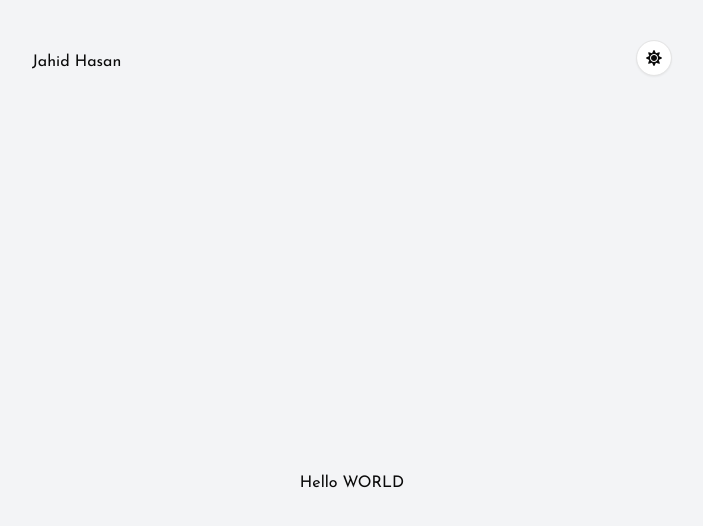
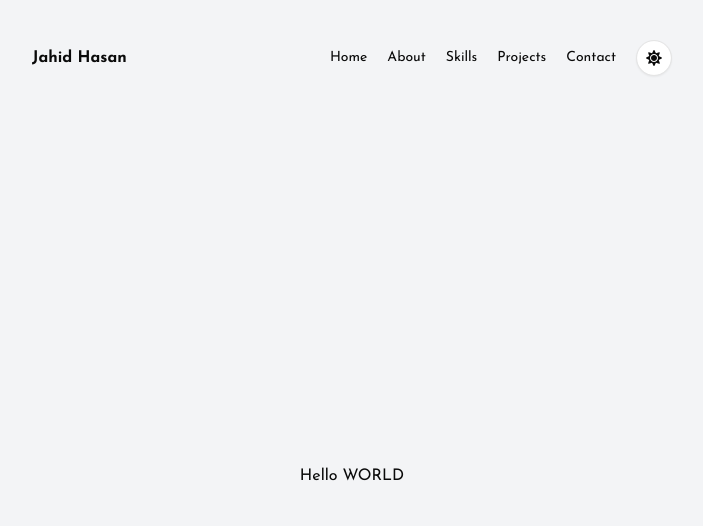
Before and after one commit to jahidhasan-webdev01/portfolio-2.0, a Next.js app: page / in a window 1280 px wide. Shown: the top 526 px of the page, without its empty margins (288-991 px from the left). Built offline with nearby package versions, Linux system fonts and the light colour scheme.

Commit message:
design navigation bar and custome not found page

```diff
--- a/src/app/layout.js
+++ b/src/app/layout.js
@@ -19,18 +19,18 @@ export default function RootLayout({ children }) {
       suppressHydrationWarning
       className={`${josefin_font.className} h-full antialiased`}
     >
-      <body className="min-h-full flex flex-col">
+      <body
+      suppressHydrationWarning
+      className="bg-gray-100 dark:bg-linear-to-br dark:from-[#0B1120] dark:via-[#163B5E] dark:to-[#18163B]">
         <ThemeProvider
           attribute="class"
           defaultTheme="system"
           enableSystem
           disableTransitionOnChange
         >
-          <div className="bg-gray-100 dark:bg-linear-to-br dark:from-[#0B1120] dark:via-[#163B5E] dark:to-[#18163B]">
-            <div className="w-1/2 mx-auto">
-              <Navbar />
-              {children}
-            </div>
+          <div className="w-full md:w-2/3 lg:w-1/2 mx-auto px-5 md:px-0">
+            <Navbar />
+            {children}
           </div>
         </ThemeProvider>
       </body>
--- /dev/null
+++ b/src/app/not-found.jsx
@@ -0,0 +1,20 @@
+import { Button } from "@/components/ui/button";
+import Link from "next/link";
+import { IoIosArrowBack } from "react-icons/io";
+
+const NotFound = () => {
+    return (
+        <div className="min-h-screen flex flex-col justify-center items-center">
+            <h1 className="text-xl">404</h1>
+            <h1>This is an invalid route!</h1>
+
+            <Link href={"/"}>
+                <Button variant="outline" className="mt-5 cursor-pointer">
+                    <IoIosArrowBack /> back to home
+                </Button>
+            </Link>
+        </div>
+    );
+};
+
+export default NotFound;
--- /dev/null
+++ b/src/components/Logo.jsx
@@ -0,0 +1,13 @@
+import Link from "next/link";
+
+const Logo = () => {
+    return (
+        <>
+            <Link href={"/"}>
+                Jahid Hasan
+            </Link>
+        </>
+    );
+};
+
+export default Logo;
--- /dev/null
+++ b/src/components/NavLink.jsx
@@ -0,0 +1,14 @@
+import Link from "next/link";
+
+const NavLink = ({ nav }) => {
+    const { path, name } = nav;
+    return (
+        <>
+            <Link href={path} className="hover:border-b border-black dark:border-white text-sm">
+                {name}
+            </Link>
+        </>
+    );
+};
+
+export default NavLink;
--- a/src/components/shared/Navbar.jsx
+++ b/src/components/shared/Navbar.jsx
@@ -1,10 +1,41 @@
+import NavLink from "../NavLink";
 import ThemeToggle from "../ui/theme-toggle";
+import Logo from "../Logo";
 
 const Navbar = () => {
+    const navLinks = [
+        {
+            path: "/",
+            name: "Home"
+        },
+        {
+            path: "/about",
+            name: "About"
+        },
+        {
+            path: "/skills",
+            name: "Skills"
+        },
+        {
+            path: "/projects",
+            name: "Projects"
+        },
+        {
+            path: "/contact",
+            name: "Contact"
+        },
+    ]
     return (
-        <div className="pt-10 flex items-center justify-between">
-            <h1>Jahid Hasan</h1>
-            <ThemeToggle/>
+        <div className="pt-5 md:pt-10 flex items-center justify-center md:justify-between">
+            <div className="font-bold hidden md:block">
+                <Logo />
+            </div>
+            <div className="flex items-center gap-5">
+                {
+                    navLinks.map((nav, index) => <NavLink key={index} nav={nav} />)
+                }
+                <ThemeToggle />
+            </div>
         </div>
     );
 };
--- a/src/components/theme-provider.jsx
+++ b/src/components/theme-provider.jsx
@@ -1,3 +1,5 @@
+"use client"
+
 import { ThemeProvider as NextThemesProvider } from "next-themes";
 
 export const ThemeProvider = ({ children, ...props }) => {
--- a/src/components/ui/theme-toggle.jsx
+++ b/src/components/ui/theme-toggle.jsx
@@ -7,17 +7,17 @@ import { useTheme } from "next-themes";
 const ThemeToggle = () => {
     const { theme, setTheme } = useTheme()
     return (
-        <div>
+        <>
             <Button
                 onClick={() => setTheme(theme === "light" ? "dark" : "light")}
                 variant="outline"
                 size="icon"
                 className="rounded-full cursor-pointer"
             >
-                <FaSun className="absolute h-10 w-10 rotate-0 scale-100 dark:-rotate-90 dark:scale-0"></FaSun>
-                <FaMoon className="absolute h-10 w-10 rotate-90 scale-0 dark:rotate-0 dark:scale-100"></FaMoon>
+                <FaSun className="absolute h-4 w-4 rotate-0 scale-100 dark:-rotate-90 dark:scale-0"></FaSun>
+                <FaMoon className="absolute h-4 w-4 rotate-90 scale-0 dark:rotate-0 dark:scale-100"></FaMoon>
             </Button>
-        </div>
+        </>
     );
 };
 
```
